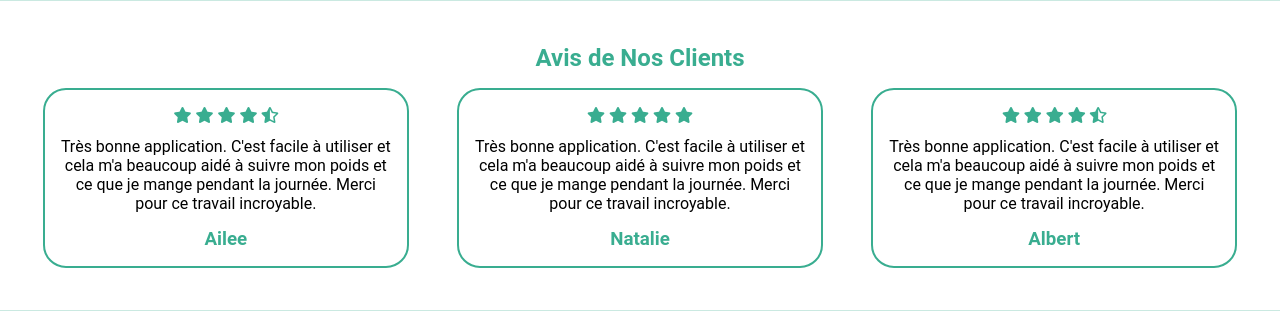
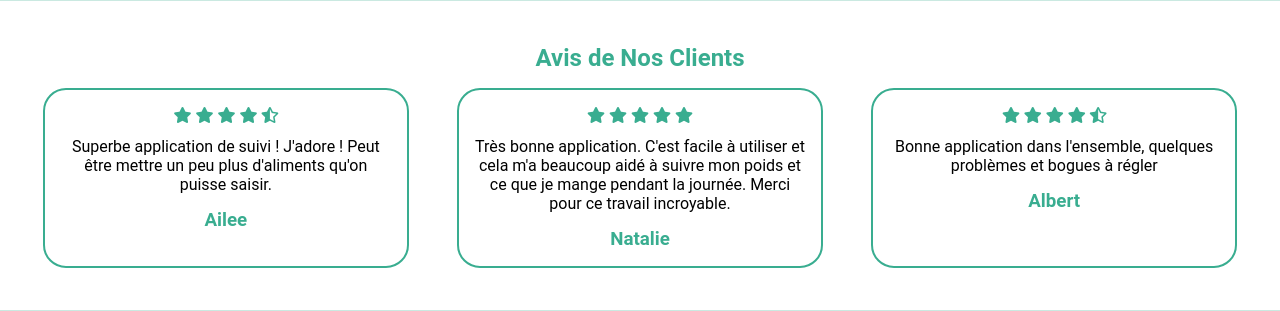
Before and after one commit to DalilaYaz/weightlight, a PHP site: page /homePage.php in a window 1280 px wide. Shown: the part 794-1105 px from the top of the page. Run offline with PHP 8.4, Linux system fonts and the light colour scheme.

Commit message:
maj commentaires

```diff
--- a/homePage.php
+++ b/homePage.php
@@ -84,7 +84,7 @@
                     <i class="fas fa-star"></i>
                     <i class="fas fa-star-half-alt"></i>
                 </div>
-                <p>Très bonne application. C'est facile à utiliser et cela m'a beaucoup aidé à suivre mon poids et ce que je mange pendant la journée. Merci pour ce travail incroyable.</p>
+                <p>Superbe application de suivi ! J'adore ! Peut être mettre un peu plus d'aliments qu'on puisse saisir. </p>
                 <h3 class="avisName">Ailee</h3>
             </div>
 
@@ -108,7 +108,7 @@
                     <i class="fas fa-star"></i>
                     <i class="fas fa-star-half-alt"></i>
                 </div>
-                <p>Très bonne application. C'est facile à utiliser et cela m'a beaucoup aidé à suivre mon poids et ce que je mange pendant la journée. Merci pour ce travail incroyable.</p>
+                <p>Bonne application dans l'ensemble, quelques problèmes et bogues à régler</p>
                 <h3 class="avisName">Albert</h3>
             </div>
         </div>
```
